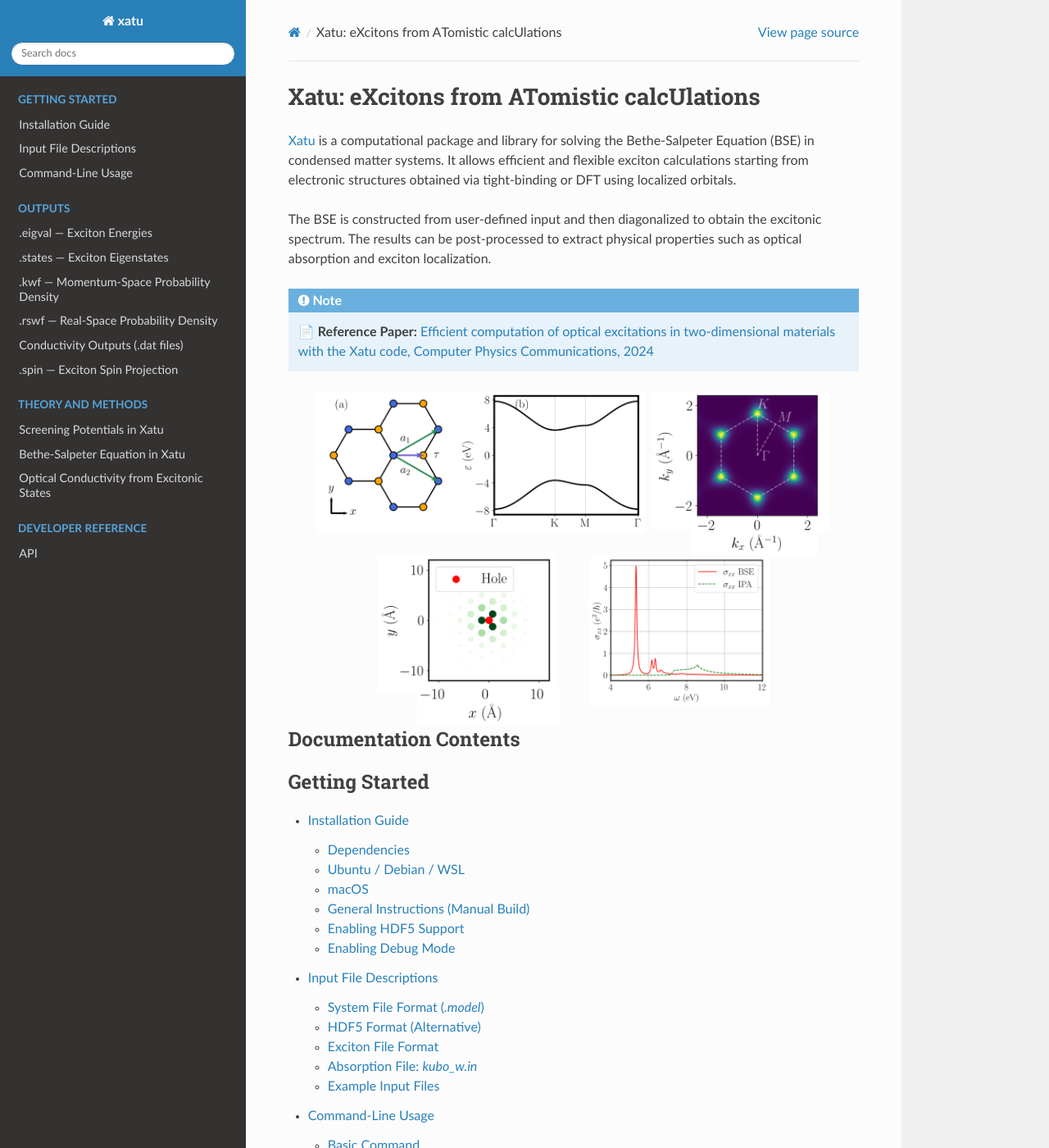
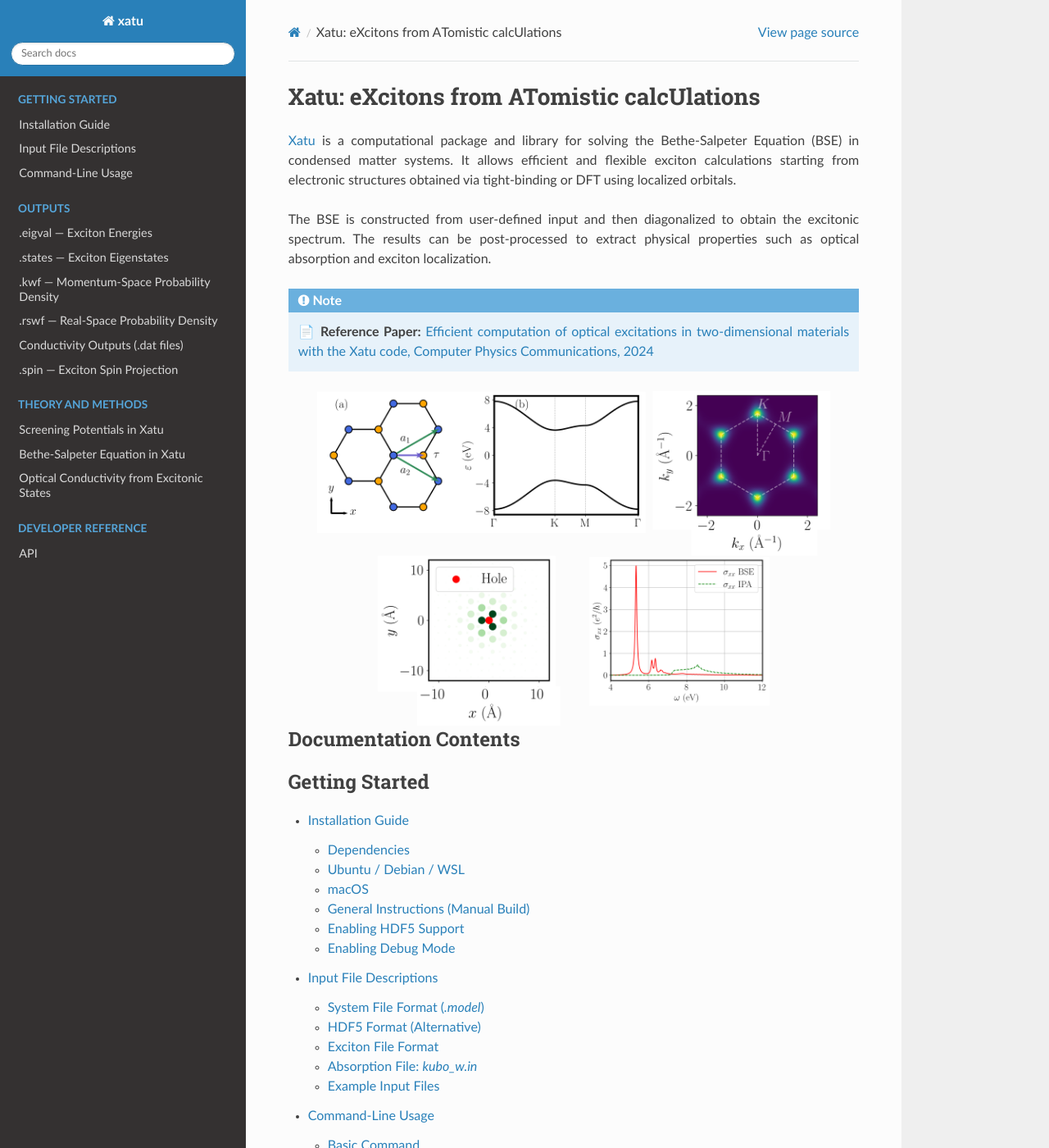
Before and after one commit to xatu-code/xatu-documentation, a Sphinx documentation site: the page built from docs/source/index.rst, in a window 1280 px wide and 1400 px high. Shown: the whole window at 82% size. Built offline with Sphinx 7.4.7 and the Read the Docs theme 3.1.0, drawn with Linux system fonts in a browser that asks for light colours; pages that are not in the unit, such as notebooks, are missing from menus.

Commit message:
fixing latex

```diff
--- /dev/null
+++ b/docs/source/_static/custom.css
@@ -0,0 +1,3 @@
+.wy-nav-content p {
+    text-align: justify;
+}
--- a/docs/source/conf.py
+++ b/docs/source/conf.py
@@ -33,12 +33,11 @@
     }
 }
 
-div.body p,
-div.body li,
-div.body dd,
-table.docutils .justify-align {
-    text-align:justify;
-}
+html_static_path = ['_static']
+
+def setup(app):
+    app.add_css_file('custom.css')
+
 
 intersphinx_disabled_domains = ['std']
 
```
